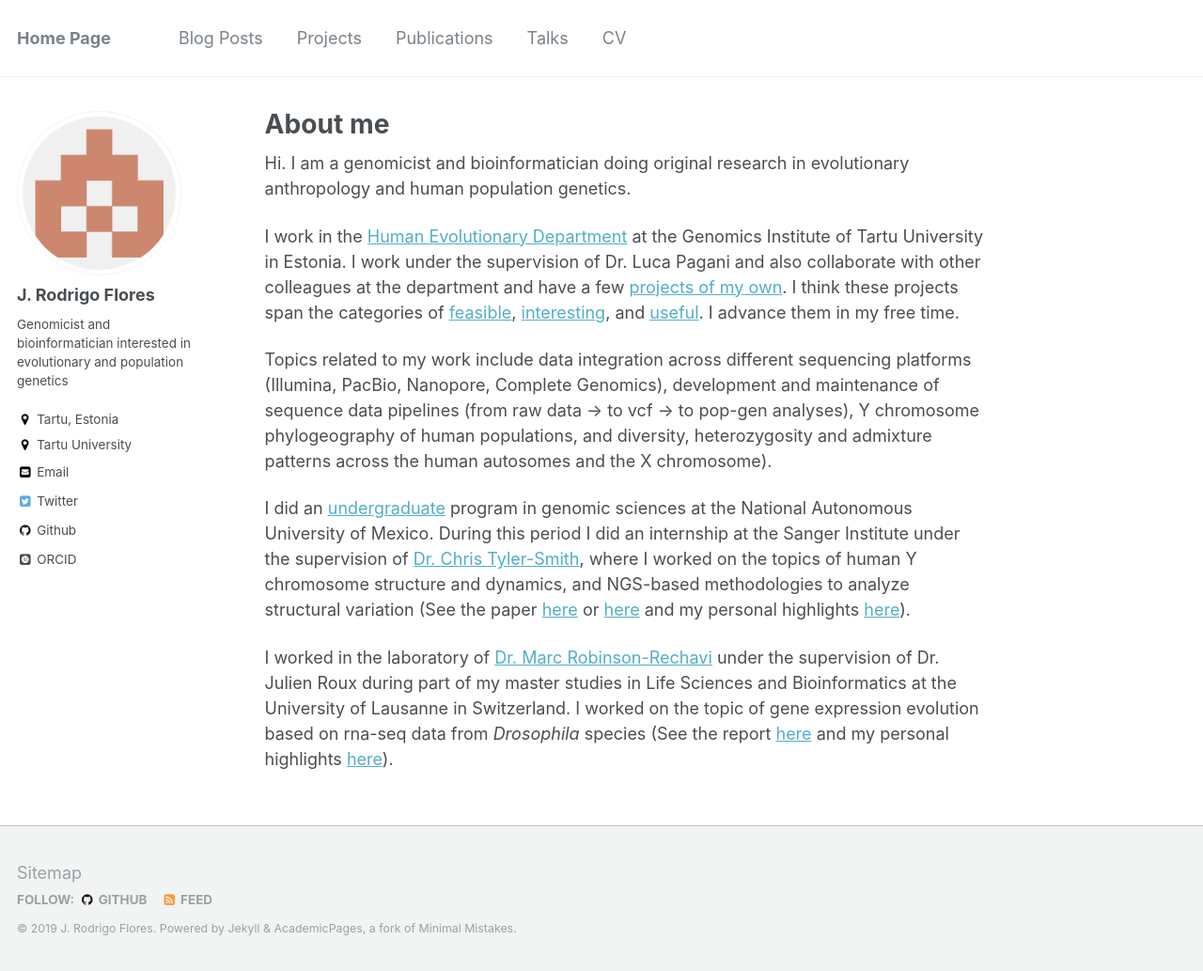
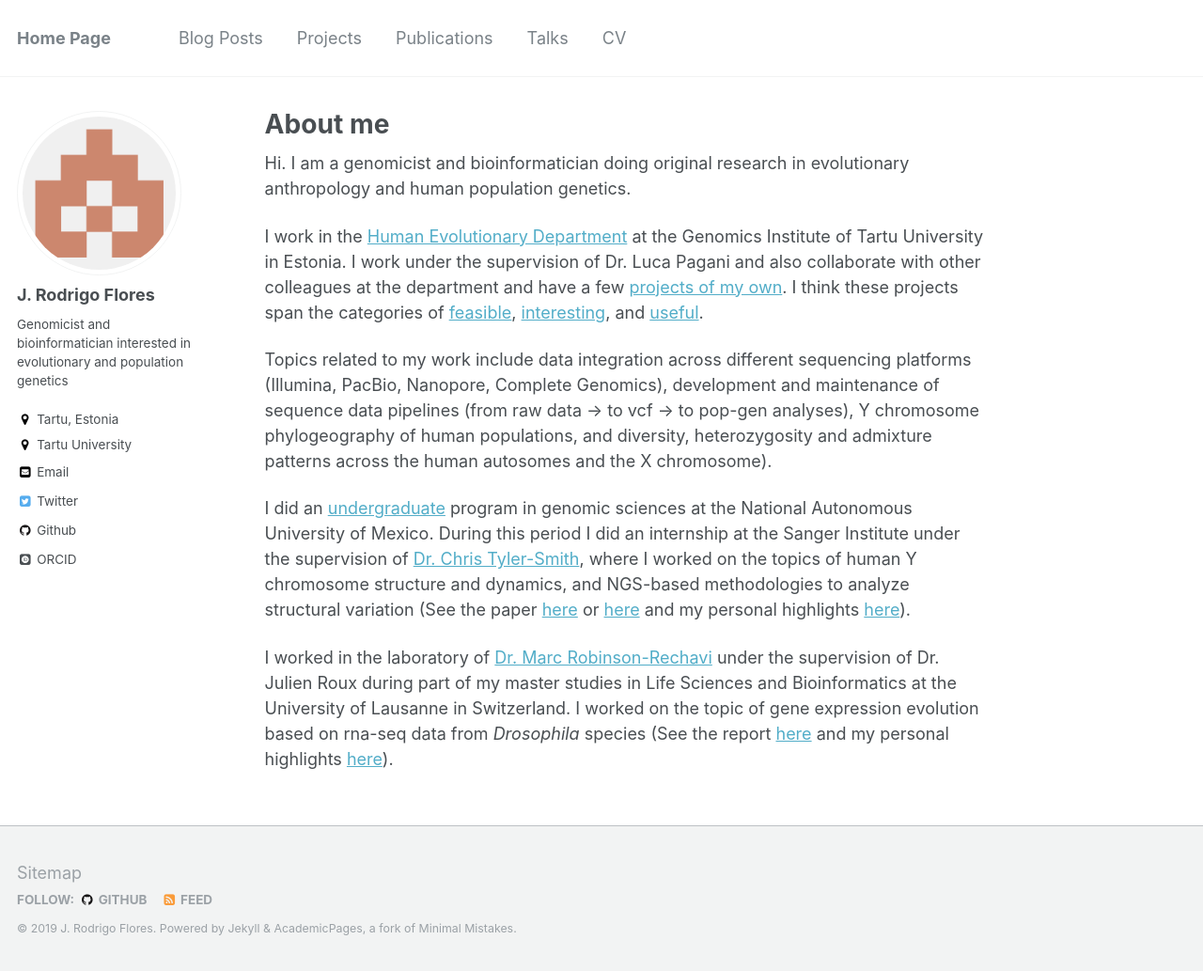
Before and after one commit to JRodrigoF/JRodrigoFlores.github.io, a Jekyll site: the page built from _pages/about.md, in a window 1280 px wide and 1033 px high. Shown: the whole window at 94% size. Built offline with Jekyll 4.4.1, drawn with Linux system fonts in a browser that asks for light colours; some web fonts are replaced.

Commit message:
Update about.md

```diff
--- a/_pages/about.md
+++ b/_pages/about.md
@@ -10,7 +10,7 @@ redirect_from:
 
 Hi. I am a genomicist and bioinformatician doing original research in evolutionary anthropology and human population genetics.
 
-I work in the [Human Evolutionary Department](http://www.ebc.ee/) at the Genomics Institute of Tartu University in Estonia. I work under the supervision of Dr. Luca Pagani and also collaborate with other colleagues at the department and have a few [projects of my own](https://jrodrigoflores.com/projects/). I think these projects span the categories of [feasible](https://jrodrigoflores.com/projects/Genomic-impact-of-the-Black-Death-in-Europe/), [interesting](https://jrodrigoflores.com/projects/Context-dependant-mutation-rates-free-of-recombination/), and [useful](https://jrodrigoflores.com/projects/Automated-identification-of-Y-haplogroups-from-ancient-dna/). I advance them in my free time.
+I work in the [Human Evolutionary Department](http://www.ebc.ee/) at the Genomics Institute of Tartu University in Estonia. I work under the supervision of Dr. Luca Pagani and also collaborate with other colleagues at the department and have a few [projects of my own](https://jrodrigoflores.com/projects/). I think these projects span the categories of [feasible](https://jrodrigoflores.com/projects/Genomic-impact-of-the-Black-Death-in-Europe/), [interesting](https://jrodrigoflores.com/projects/Context-dependant-mutation-rates-free-of-recombination/), and [useful](https://jrodrigoflores.com/projects/Automated-identification-of-Y-haplogroups-from-ancient-dna/).
 
 Topics related to my work include data integration across different sequencing platforms (Illumina, PacBio, Nanopore, Complete Genomics), development and maintenance of sequence data pipelines (from raw data -> to vcf -> to pop-gen analyses), Y chromosome phylogeography of human populations, and diversity, heterozygosity and admixture patterns across the human autosomes and the X chromosome).
 
```
